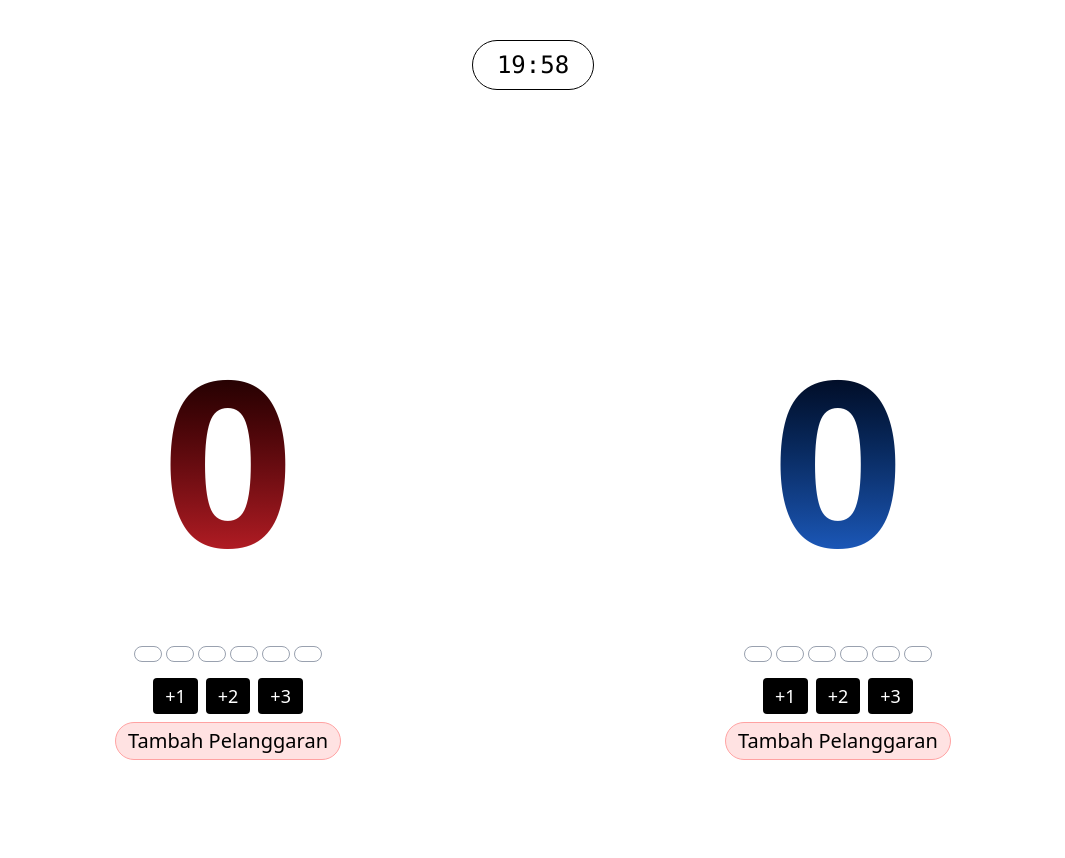
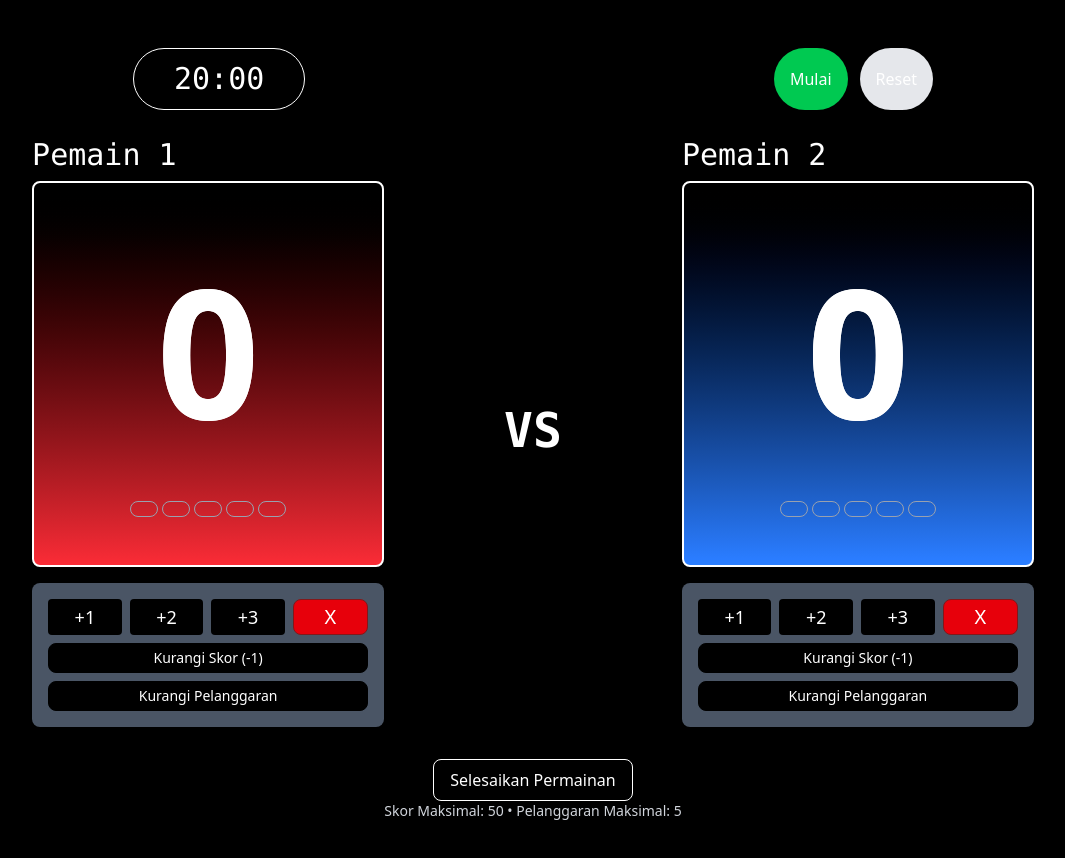
Before and after one commit to sayevvv/project-scoreboard, a React (Vite) app: page / in a window 1280 px wide. Both pictures are taken after a click on the button "Mulai Permainan". Shown: the top 858 px of the page, without its empty margins (107-1172 px from the left). Before the commit the page ends 800 px from the top, so only its background shows below. Built offline with nearby package versions, Linux system fonts and the light colour scheme.

Commit message:
feat: 70%

```diff
--- a/src/ui/App.tsx
+++ b/src/ui/App.tsx
@@ -7,48 +7,205 @@ export default function App() {
   const [score1, setScore1] = useState(0);
   const [score2, setScore2] = useState(0);
   const [maxScore, setMaxScore] = useState(50);
-  const [maxFoul, setMaxFoul] = useState(0);
+  const [maxFoul, setMaxFoul] = useState(5);
+  const [foul1, setFoul1] = useState(0);
+  const [foul2, setFoul2] = useState(0);
   const [player1, setPlayer1] = useState("Pemain 1");
   const [player2, setPlayer2] = useState("Pemain 2");
-  const [playerFrom1, setFrom1] = useState("Tim 1");
-  const [playerFrom2, setFrom2] = useState("Tim 2");
+  const [playerFrom1, setPlayerFrom1] = useState("");
+  const [playerFrom2, setPlayerFrom2] = useState("");
   const [duration, setDuration] = useState(1200); // default 20 mins
   const [showSetup, setShowSetup] = useState(true);
+  const [gameEnded, setGameEnded] = useState(false);
+  const [winner, setWinner] = useState<string | null>(null);
+  const [endReason, setEndReason] = useState<string>("");
+
+  // End the game with appropriate messages
+  const endGame = (winnerName: string, reason: string) => {
+    setWinner(winnerName);
+    setEndReason(reason);
+    setGameEnded(true);
+  };
+
+  // Handle setup submission
+  // Handle setup submission
+  const handleSetupSubmit = ({
+    name1,
+    name2,
+    from1,
+    from2,
+    score,
+    fouls,
+    time
+  }: {
+    name1: string;
+    name2: string;
+    from1: string;
+    from2: string;
+    score: number;
+    fouls: number;
+    time: number;
+  }) => {
+    setPlayer1(name1 || "Pemain 1");
+    setPlayer2(name2 || "Pemain 2");
+    setPlayerFrom1(from1 || "");
+    setPlayerFrom2(from2 || "");
+    setMaxScore(score);
+    setMaxFoul(fouls);
+    setDuration(time * 60);
+    setShowSetup(false);
+    setScore1(0);
+    setScore2(0);
+    setFoul1(0);
+    setFoul2(0);
+    setGameEnded(false);
+    setWinner(null);
+    setEndReason("");
+  };
 
   if (showSetup) {
-    return (
-      <SetupModal
-        onSubmit={({ name1, name2, from1, from2, score, fouls, time }) => {
-          setPlayer1(name1);
-          setPlayer2(name2);
-          setMaxScore(score);
-          setMaxFoul(fouls);
-          setFrom1(from1);
-          setFrom2(from2);
-          setDuration(time * 60);
-          setShowSetup(false);
-        }}
-      />
-    );
+    return <SetupModal onSubmit={handleSetupSubmit} />;
   }
 
   return (
-    <div className="min-h-screen bg-white flex flex-col items-center justify-between py-10">
-      <Timer duration={duration} />
-      <div className="flex flex-col md:flex-row justify-center items-center gap-96">
+    <div className="min-h-screen bg-black flex flex-col items-center justify-between py-10 text-white overflow-hidden px-60">
+      {gameEnded && (
+        <div className="fixed inset-0 bg-black bg-opacity-80 flex items-center justify-center z-50">
+          <div className="bg-white p-8 rounded-xl text-center max-w-md">
+            <h2 className="text-3xl font-bold mb-4">Pertandingan Selesai!</h2>
+            <div className="bg-gradient-to-r from-blue-100 to-red-100 p-4 rounded-xl mb-4">
+              {winner ? (
+                <>
+                  <p className="text-2xl font-bold mb-2">{winner} Menang!</p>
+                  <p className="text-lg text-gray-700">{endReason}</p>
+                </>
+              ) : (
+                <p className="text-2xl font-bold">Hasil Seri!</p>
+              )}
+            </div>
+
+            <div className="grid grid-cols-2 gap-4 text-center mt-6 mb-6">
+              <div className="bg-red-50 p-3 rounded-lg">
+                <h3 className="font-bold">{player1}</h3>
+                <p className="text-3xl font-bold">{score1}</p>
+                {maxFoul > 0 && <p className="text-sm">Pelanggaran: {foul1}</p>}
+              </div>
+              <div className="bg-blue-50 p-3 rounded-lg">
+                <h3 className="font-bold">{player2}</h3>
+                <p className="text-3xl font-bold">{score2}</p>
+                {maxFoul > 0 && <p className="text-sm">Pelanggaran: {foul2}</p>}
+              </div>
+            </div>
+
+            <button
+              onClick={() => {
+                setScore1(0);
+                setScore2(0);
+                setFoul1(0);
+                setFoul2(0);
+                setWinner(null);
+                setEndReason("");
+                setGameEnded(false);
+                setShowSetup(true);
+              }}
+              className="bg-blue-600 text-white px-6 py-2 rounded-lg mr-3"
+            >
+              Main Lagi
+            </button>
+            <button
+              onClick={() => {
+                setScore1(0);
+                setScore2(0);
+                setFoul1(0);
+                setFoul2(0);
+                setWinner(null);
+                setEndReason("");
+                setGameEnded(false);
+              }}
+              className="bg-gray-200 px-6 py-2 rounded-lg"
+            >
+              Lanjutkan
+            </button>
+          </div>
+        </div>
+      )}
+
+      <Timer
+        duration={duration}
+        disabled={gameEnded}
+        onTimeEnd={() => {
+          if (!gameEnded) {
+            // Determine winner based on highest score when time ends
+            if (score1 > score2) {
+              endGame(player1, "Waktu habis dengan skor lebih tinggi");
+            } else if (score2 > score1) {
+              endGame(player2, "Waktu habis dengan skor lebih tinggi");
+            } else {
+              setWinner(null);
+              setEndReason("Waktu habis dengan skor seri");
+              setGameEnded(true);
+            }
+          }
+        }}
+      />
+
+      <div className="flex flex-col md:flex-row justify-center items-center mt-3.5 w-full gap-30">
         <PlayerCard
           name={player1}
+          from={playerFrom1}
           score={score1}
-          setScore={setScore1}
+          setScore={(newScore) => {
+            setScore1(newScore);
+            if (newScore >= maxScore && !gameEnded) {
+              endGame(player1, `Mencapai skor maksimal (${maxScore})`);
+            }
+          }}
+          fouls={foul1}
+          setFouls={(newFoul) => {
+            setFoul1(newFoul);
+            if (maxFoul > 0 && newFoul >= maxFoul && !gameEnded) {
+              endGame(player2, `${player1} mencapai pelanggaran maksimal (${maxFoul})`);
+            }
+          }}
+          maxFoul={maxFoul}
+          disabled={gameEnded}
           gradient="from-black to-red-500"
         />
+        <p className='text-5xl font-mono font-extrabold'>VS</p>
         <PlayerCard
           name={player2}
+          from={playerFrom2}
           score={score2}
-          setScore={setScore2}
+          setScore={(newScore) => {
+            setScore2(newScore);
+            if (newScore >= maxScore && !gameEnded) {
+              endGame(player2, `Mencapai skor maksimal (${maxScore})`);
+            }
+          }}
+          fouls={foul2}
+          setFouls={(newFoul) => {
+            setFoul2(newFoul);
+            if (maxFoul > 0 && newFoul >= maxFoul && !gameEnded) {
+              endGame(player1, `${player2} mencapai pelanggaran maksimal (${maxFoul})`);
+            }
+          }}
+          maxFoul={maxFoul}
+          disabled={gameEnded}
           gradient="from-black to-blue-500"
         />
       </div>
+
+      <button
+        onClick={() => setShowSetup(true)}
+        className="mt-8 px-4 py-2 rounded-lg border text-white transition"
+      >
+        Selesaikan Permainan
+      </button>
+      <header className="text-center">
+        <p className="text-sm text-gray-300">
+          Skor Maksimal: {maxScore} {maxFoul > 0 && `• Pelanggaran Maksimal: ${maxFoul}`}
+        </p>
+      </header>
     </div>
   );
 }
--- a/src/ui/components/PlayerCard.tsx
+++ b/src/ui/components/PlayerCard.tsx
@@ -1,51 +1,109 @@
-import { useState } from "react";
-
 type Props = {
   name: string;
+  from?: string;
   score: number;
+  fouls: number;
+  maxFoul: number;
+  setFouls: (val: number) => void;
   setScore: (val: number) => void;
   gradient: string;
+  disabled?: boolean;
 };
 
-export default function PlayerCard({ name, score, setScore, gradient }: Props) {
-  const [fouls, setFouls] = useState(0);
-
+export default function PlayerCard({
+  name,
+  from,
+  score,
+  fouls,
+  maxFoul,
+  setFouls,
+  setScore,
+  gradient,
+  disabled = false,
+}: Props) {
   return (
-    <div className="flex flex-col items-center">
-      <h2 className="text-[60px] font-mono mb-2">{name}</h2>
+    <div className="flex flex-col items-center justify-center">
+      <div className="flex flex-row items-center justify-between w-full">
+        <h2 className="text-[8px] md:text-[30px] font-mono mb-1 text-start">
+          {name}
+        </h2>
+        {from && <p className="text-lg text-white-600 mb-2">{from}</p>}
+      </div>
       <div
-        className={`text-[230px] font-bold bg-gradient-to-b ${gradient} text-transparent bg-clip-text`}
+        className={`flex flex-col items-center border-2 px-24 py-8 rounded-lg shadow-lg bg-gradient-to-b ${gradient} text-white transition-all duration-300 hover:shadow-xl`}
       >
+        <div className="text-[150px] md:text-[180px] font-bold bg-white bg-clip-text">
           {score}
         </div>
-      <div className="flex gap-1 my-4">
-        {[...Array(6)].map((_, idx) => (
+
+        {maxFoul > 0 && (
+          <div className="flex flex-col gap-1 my-4">
+            {Array.from({ length: Math.ceil(maxFoul / 7) }).map(
+              (_, rowIndex) => {
+                const start = rowIndex * 7;
+                const end = start + 7;
+                return (
+                  <div key={rowIndex} className="flex gap-1 justify-center">
+                    {[...Array(maxFoul).slice(start, end)].map((_, idx) => {
+                      const globalIdx = start + idx;
+                      return (
                         <div
-            key={idx}
+                          key={globalIdx}
                           className={`w-7 h-4 rounded-full border ${
-              idx < fouls ? "bg-red-500 border-red-500" : "border-gray-400"
+                            globalIdx < fouls
+                              ? "bg-red-500 border-red-500"
+                              : "border-gray-400"
                           }`}
                         ></div>
-        ))}
+                      );
+                    })}
+                  </div>
+                );
+              }
+            )}
+          </div>
+        )}
       </div>
 
-      <div className="flex gap-2 mb-2">
+      {/* Controls OUTSIDE of card */}
+      <div className="flex flex-col items-center mt-4 bg-gray-600 rounded-lg p-4 shadow-lg w-full">
+        <div className="flex gap-2 mb-2 justify-around w-full">
           {[1, 2, 3].map((val) => (
             <button
               key={val}
               onClick={() => setScore(score + val)}
-            className="bg-black text-white px-3 py-1 rounded text-lg"
+              className="bg-black text-white px-3 py-1 rounded text-lg hover:bg-gray-800 transition disabled:opacity-50 w-full"
+              disabled={disabled}
             >
               +{val}
             </button>
           ))}
+          <button
+            onClick={() => setFouls(fouls < maxFoul ? fouls + 1 : maxFoul)}
+            className="text-xl px-3 not-first:bg-red-600 text-white hover:bg-gray-800 border border-red-900 rounded-lg transition disabled:opacity-50 w-full"
+            disabled={disabled}
+          >
+            X
+          </button>
         </div>
+        <div className="flex flex-col items-center gap-2 w-full">
           <button
-        onClick={() => setFouls(fouls < 6 ? fouls + 1 : 6)}
-        className="text-xl px-3 py-1 bg-red-100 hover:bg-red-200 border border-red-300 rounded-full"
+            onClick={() => setScore(Math.max(0, score - 1))}
+            className="text-sm px-3 py-1 bg-black text-white hover:bg-gray-800 border border-black rounded-lg transition disabled:opacity-50 w-full"
+            disabled={disabled}
           >
-        Tambah Pelanggaran
+            Kurangi Skor (-1)
           </button>
+
+          <button
+            onClick={() => setFouls(Math.max(0, fouls - 1))}
+            className="text-sm px-3 py-1 bg-black text-white hover:bg-gray-800 border border-black rounded-lg transition disabled:opacity-50 w-full"
+            disabled={disabled}
+          >
+            Kurangi Pelanggaran
+          </button>
+        </div>
+      </div>
     </div>
   );
 }
--- a/src/ui/components/Timer.tsx
+++ b/src/ui/components/Timer.tsx
@@ -1,34 +1,82 @@
-import { useEffect, useState } from 'react';
+import { useState, useEffect } from 'react';
 
 type Props = {
-  duration: number;
+  duration: number; // in seconds
+  onTimeEnd?: () => void;
+  disabled?: boolean;
 };
 
-export default function Timer({ duration }: Props) {
-  const [seconds, setSeconds] = useState(duration);
+export default function Timer({ duration, onTimeEnd, disabled = false }: Props) {
+  const [timeLeft, setTimeLeft] = useState(duration);
+  const [isRunning, setIsRunning] = useState(false);
 
-  useEffect(() => {
-    setSeconds(duration);
-  }, [duration]);
-
-  useEffect(() => {
-    const interval = setInterval(() => {
-      setSeconds((prev) => (prev > 0 ? prev - 1 : 0));
-    }, 1000);
-    return () => clearInterval(interval);
-  }, []);
-
-  const formatTime = (s: number) => {
-    const m = Math.floor(s / 60)
-      .toString()
-      .padStart(2, '0');
-    const sec = (s % 60).toString().padStart(2, '0');
-    return `${m}:${sec}`;
+  // Format time to MM:SS
+  const formatTime = (seconds: number) => {
+    const minutes = Math.floor(seconds / 60);
+    const remainingSeconds = seconds % 60;
+    return `${minutes.toString().padStart(2, '0')}:${remainingSeconds.toString().padStart(2, '0')}`;
   };
 
+  // Reset timer
+  const resetTimer = () => {
+    if (!disabled) {
+      setTimeLeft(duration);
+      setIsRunning(false);
+    }
+  };
+
+  // Toggle timer
+  const toggleTimer = () => {
+    if (!disabled) {
+      setIsRunning(prev => !prev);
+    }
+  };
+
+  // Handle timer countdown
+  useEffect(() => {
+    let interval: number | undefined;
+
+    if (isRunning && timeLeft > 0) {
+      interval = window.setInterval(() => {
+        setTimeLeft(prev => {
+          if (prev <= 1) {
+            setIsRunning(false);
+            if (onTimeEnd) onTimeEnd();
+            return 0;
+          }
+          return prev - 1;
+        });
+      }, 1000);
+    }
+
+    return () => {
+      if (interval) clearInterval(interval);
+    };
+  }, [isRunning, timeLeft, onTimeEnd]);
+
   return (
-    <div className="mb-10 px-6 py-2 border border-black rounded-full text-2xl font-mono">
-      {formatTime(seconds)}
+    <div className="flex justify-between w-full text-center py-2 rounded-full bg-black text-white shadow-lg">
+      <div className="text-3xl font-mono border px-10 py-3 rounded-full">{formatTime(timeLeft)}</div>
+      <div className="flex gap-3 justify-center">
+        <button
+          onClick={toggleTimer}
+          disabled={disabled}
+          className={`px-4 rounded-full ${
+            isRunning
+              ? "bg-orange-500 hover:bg-orange-600"
+              : "bg-green-500 hover:bg-green-600"
+          } text-white ${disabled ? "opacity-50 cursor-not-allowed" : ""}`}
+        >
+          {isRunning ? "Jeda" : "Mulai"}
+        </button>
+        <button
+          onClick={resetTimer}
+          disabled={disabled}
+          className={`px-4 py-2 rounded-full bg-gray-200 hover:bg-gray-300 ${disabled ? "opacity-50 cursor-not-allowed" : ""}`}
+        >
+          Reset
+        </button>
+      </div>
     </div>
   );
 }
```
Also changed, not shown: src/ui/components/SetupModal.tsx (+15 -15 lines). Lines whose indentation alone changed are shown as unchanged.
